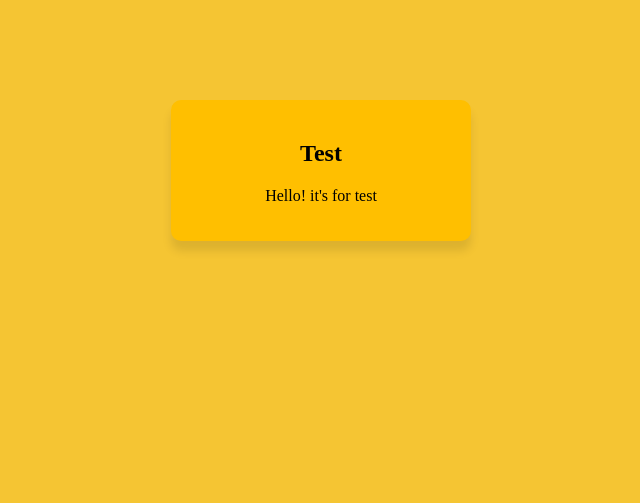
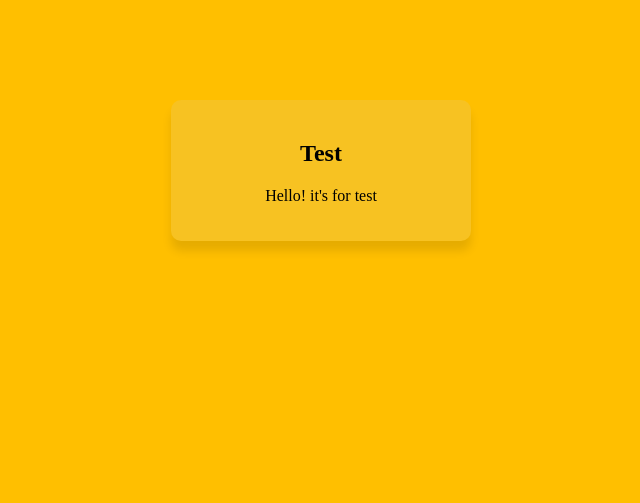
Before and after one commit to FarbodParkhooi/.Mrs, a plain HTML site: page index.html in a window 1280 px wide. Shown: the whole page, without its empty margins (304-944 px from the left). Drawn offline with Linux system fonts and the light colour scheme.

Commit message:
Edit colors

```diff
--- a/Files/CSS/index.css
+++ b/Files/CSS/index.css
@@ -1,12 +1,12 @@
 body{
     margin: 0;
     display: flex;
-    background-color: #f5c533;
+    background-color: #ffbf00;
 }
 .Info-card{
     width: 300px;
     border-radius: 10px;
-    background-color: #ffbf00;
+    background-color: #f7c222;
     box-shadow: 0px 10px 10px rgba(0, 0, 0, 0.1);
 }
 .Card-content{
```
